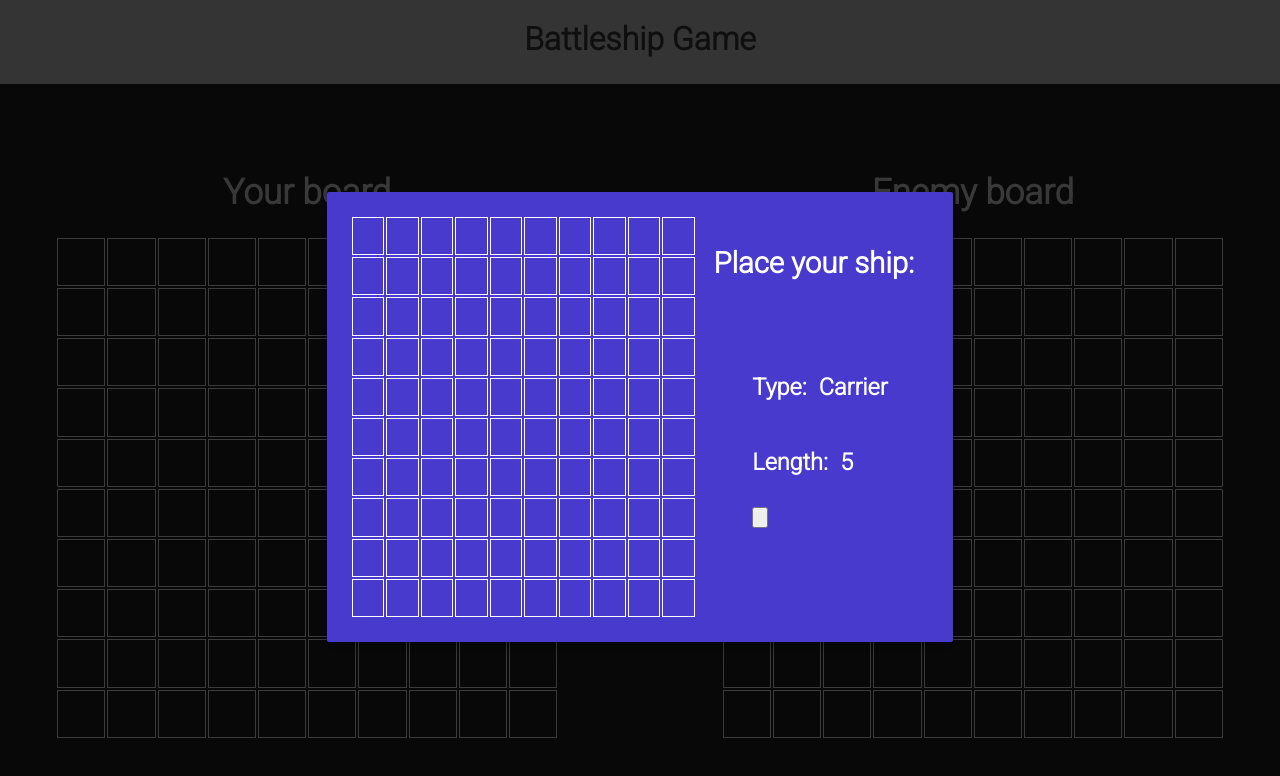
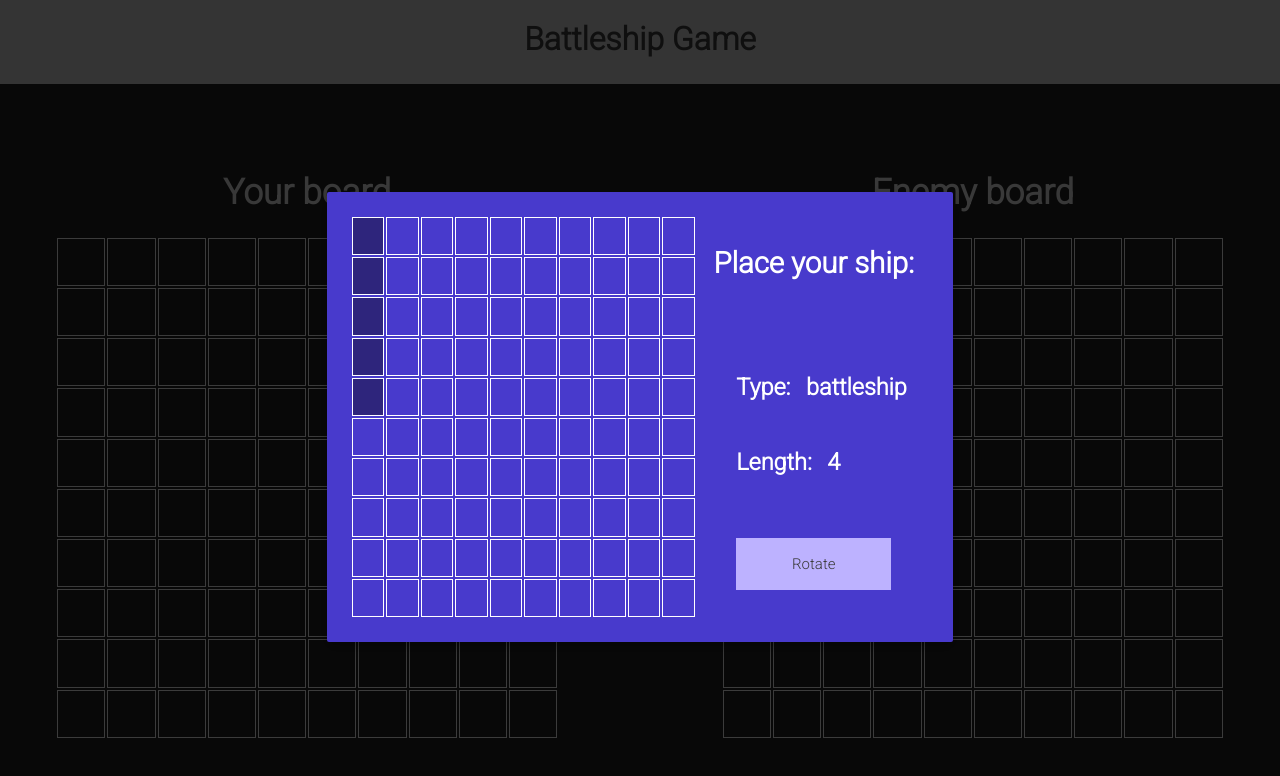
Before and after one commit to adrianhm13/battleship, a website built with webpack: page dist/index.html in a window 1280 px wide. Both pictures are taken after a click on the element 368 px from the left and 236 px from the top of the page. Built offline with nearby package versions, Linux system fonts and the light colour scheme.

Commit message:
Placement ships added, colors changed if there are ships

```diff
--- a/src/dom.js
+++ b/src/dom.js
@@ -56,6 +56,7 @@ class Render {
       `[x-position="${xPosition}"][y-position="${yPosition}"][player="${gameBoard}"]`
     );
     cellClicked.classList.add('hit-cell');
+    cellClicked.classList.remove('hit-test');
   }
 
   static menuPlaceShips() {
@@ -66,6 +67,7 @@ class Render {
       { type: 'submarine', length: 3, align: 'vertical' },
       { type: 'patrol', length: 2, align: 'vertical' },
     ];
+    this.refreshTexts(shipsInfo);
     const { gameBoard } = gameboardHuman;
     const divGameboard = document.getElementById('copy-gameboard');
     const buttonChangeAlign = document.getElementById('change-align');
@@ -78,7 +80,9 @@ class Render {
         cell.classList.add('cell-computer');
         cell.addEventListener('mouseover', (e) => this.mouseOverPlacing(e, shipsInfo));
         cell.addEventListener('mouseleave', (e) => this.mouseLeavePlacing(e, shipsInfo));
-        cell.addEventListener('click', (e) => {this.placeShipDom(e, shipsInfo)})
+        cell.addEventListener('click', (e) => {
+          this.placeShipDom(e, shipsInfo);
+        });
         divGameboard.appendChild(cell);
       }
     }
@@ -92,17 +96,19 @@ class Render {
     }
   }
 
+  static refreshTexts(shipsInfo) {
+    const textTypeShip = document.getElementById('type-ship');
+    const textLengthShip = document.getElementById('length-ship');
+    textTypeShip.textContent = shipsInfo[0].type;
+    textLengthShip.textContent = shipsInfo[0].length;
+  }
+
   static mouseOverPlacing(e, shipsInfo) {
     // Get the gameboard and if its set up to vertical or horizontal, take ship's length and
     // make a for loop (X or Y)  to get the div and change color
-    console.log(e);
-    console.log(shipsInfo);
-    console.log(shipsInfo);
     const shipLength = shipsInfo[0].length;
     let xPosition = Number(e.target.getAttribute('x-position'));
     let yPosition = Number(e.target.getAttribute('y-position'));
-    console.log(`xPosition: ${xPosition}`)
-    console.log(`yPosition: ${yPosition}`);
     for (let i = 0; i < shipLength; i++) {
       const cellHover = document.querySelector(
         `[x-position="${xPosition}"][y-position="${yPosition}"]`
@@ -113,24 +119,64 @@ class Render {
         } else {
           xPosition += 1;
         }
-        cellHover.classList.add('hit-cell');
+        cellHover.classList.add('missed-cell');
       } else {
-        const divGameboard = document.getElementById('copy-gameboard')
+        const divGameboard = document.getElementById('copy-gameboard');
         divGameboard.classList.add('hit-forbidden');
       }
     }
   }
 
-  static placeShipDom(e, shipsInfo){
-    const xPosition = Number(e.target.getAttribute('x-position'));
-    const yPosition = Number(e.target.getAttribute('y-position'));
-    console.log(shipsInfo[0].align)
-    console.log(xPosition, yPosition)
-    if(gameboardHuman.placeShip(shipsInfo[0].type, xPosition, yPosition, shipsInfo[0].align) === true){
-      shipsInfo.shift()
+  static placeShipDom(e, shipsInfo) {
+    let xPosition = Number(e.target.getAttribute('x-position'));
+    let yPosition = Number(e.target.getAttribute('y-position'));
+    const arrayCells = []
+    console.log(shipsInfo[0]);
+    if (
+      gameboardHuman.placeShip(shipsInfo[0].type, xPosition, yPosition, shipsInfo[0].align) === true
+    ) {
+      if (shipsInfo[0].align === 'vertical') {
+        for (let i = 0; i < shipsInfo[0].length; i++) {
+          const cellShip = document.querySelector(
+            `[x-position="${xPosition}"][y-position="${yPosition}"]`
+          );
+          yPosition += 1;
+          cellShip.classList.add('hit-test');
+        }
+      } else if (shipsInfo[0].align === 'horizontal') {
+        for (let i = 0; i < shipsInfo[0].length; i++) {
+          const cellShip = document.querySelector(
+            `[x-position="${xPosition}"][y-position="${yPosition}"]`
+          );
+          xPosition += 1;
+          cellShip.classList.add('hit-test');
+        }
+      }
+      shipsInfo.shift();
+    }
+    if(shipsInfo[0] !== undefined){
+      this.refreshTexts(shipsInfo);
+    }else{
+      const divGameboardPlace = document.getElementById('main-copy-gameboard')
+      divGameboardPlace.remove();
+      this.cellColorShips();
     }
 
+  }
 
+  static cellColorShips(){
+    for (let i = 0; i < gameboardHuman.ships.length; i++) {
+      for (let j = 0; j < gameboardHuman.ships[i].coordinates.length; j++) {
+        const element = gameboardHuman.ships[i].coordinates[j];
+        const {row, column} = gameboardHuman.ships[i].coordinates[j]
+        const cellShip = document.querySelector(
+          `[x-position="${column}"][y-position="${row}"][player="human"]`
+        );
+        cellShip.classList.add('hit-test')
+      }
+
+    }
+    console.log(gameboardHuman.ships[0].coordinates)
   }
 
   static mouseLeavePlacing(e, shipsInfo) {
@@ -147,12 +193,11 @@ class Render {
         } else {
           xPosition += 1;
         }
-        cellHover.classList.toggle('hit-cell');
+        cellHover.classList.remove('missed-cell');
       } else {
-        const divGameboard = document.getElementById('copy-gameboard')
+        const divGameboard = document.getElementById('copy-gameboard');
 
         divGameboard.classList.toggle('hit-forbidden');
-        console.log(divGameboard)
       }
     }
   }
--- a/src/game.js
+++ b/src/game.js
@@ -8,11 +8,7 @@ const computerPlayer = new Player('computer');
 const gameboardHuman = new Gameboard('human');
 const gameboardComputer = new Gameboard('computer');
 
-gameboardHuman.placeShip('carrier', 0, 0, 'vertical')
-gameboardHuman.placeShip('battleship', 1, 0, 'vertical')
 
-gameboardComputer.placeShip('battleship', 1, 0, 'vertical')
-gameboardComputer.placeShip('carrier', 0, 0, 'vertical')
 
 function initGame() {
   Render.renderGameboards();
--- a/src/gameboard.js
+++ b/src/gameboard.js
@@ -78,7 +78,6 @@ class Gameboard {
         xPosition += 1;
       }
     }
-    console.table(this.gameBoard)
     return true
   }
 
@@ -91,7 +90,6 @@ class Gameboard {
         const positionHit = ship.coordinates.findIndex(
           (coordinate) => coordinate.row == yPosition && coordinate.column == xPosition
         );
-        console.log(positionHit)
         this.gameBoard[yPosition][xPosition] = 1
         ship.isHit(positionHit);
       }
--- a/src/style.css
+++ b/src/style.css
@@ -145,11 +145,30 @@ html, body{
     cursor: inherit;
 }
 .missed-cell{
-    background-color: rgb(145, 38, 38);
+    background-color: rgb(168, 168, 168);
 }
 .hit-cell{
-    background-color: rgb(168, 168, 168);
+    background-color: rgb(145, 38, 38);
 }
 .hit-forbidden{
     cursor: not-allowed !important;
 }
+.hit-test{
+    background-color: rgb(46, 37, 124);
+}
+#change-align{
+    width: 100%;
+    height: 25%;
+    font-family: 'Roboto', sans-serif;
+    background-color: #bdb2ff;
+    border: none;
+    cursor: pointer;
+    transition: 0.5s;
+    margin-top: 25%;
+    font-size: 15px;
+    color: rgb(59, 59, 59);
+}
+#change-align:hover{
+    background-color:rgba(0, 0, 0, 0.555);
+    color: white;
+}
```
Also changed, not shown: dist/bundle.js, dist/index.html.
